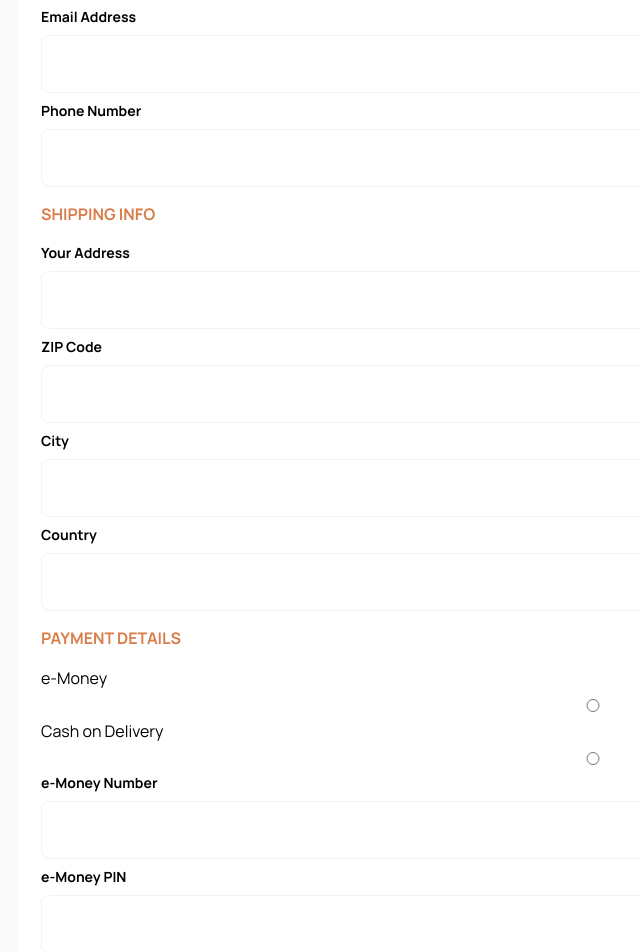
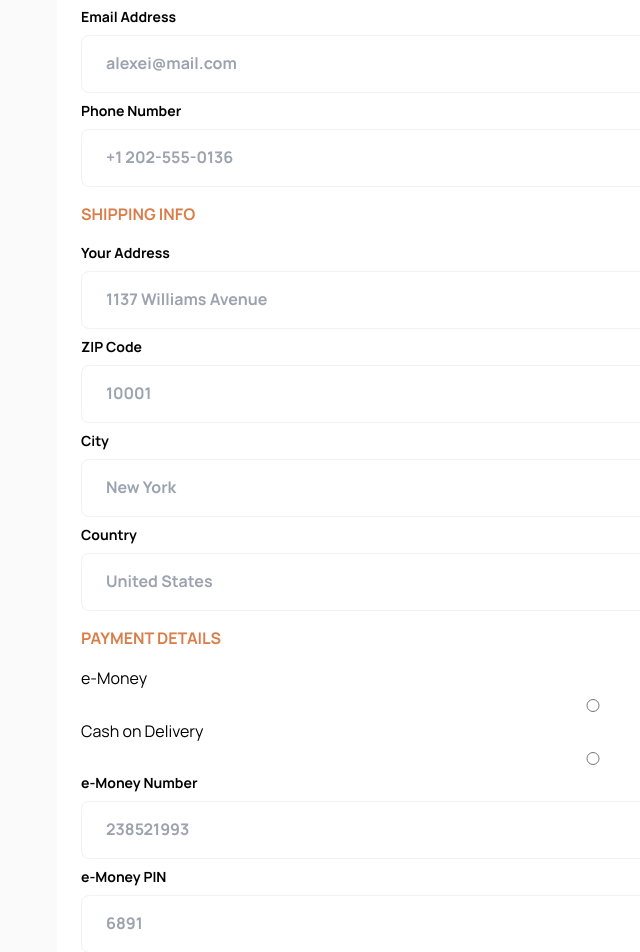
Before and after one commit to ccccchriz/audiophile-ecommerce-website, a React (Vite) app: page /checkout in a window 1280 px wide. Shown: the part 340-1292 px from the top of the page, without its empty margins (47-687 px from the left). Built offline with nearby package versions, Linux system fonts and the light colour scheme.

Commit message:
checkout styling

```diff
--- a/src/index.css
+++ b/src/index.css
@@ -22,3 +22,12 @@
   font-weight: normal;
   font-style: normal;
 }
+
+@layer components {
+  .label-primary {
+    @apply font-bold text-sm;
+  }
+  .input-primary {
+    @apply border-gray border rounded-lg py-4 px-6 font-bold text-black placeholder:text-opacity-40;
+  }
+}
--- a/src/pages/Checkout.tsx
+++ b/src/pages/Checkout.tsx
@@ -1,62 +1,65 @@
 export default function Checkout() {
   return (
-    <div className="p-16  w-full">
+    <div className="py-16 px-6  w-full max-w-[70rem]">
       <div className=" w-full ">
         <form className="bg-white p-6 rounded-lg grid gap-4 w-full">
           <h2 className="font-bold text-3xl uppercase">Checkout</h2>
           <h3 className="text-brown font-bold uppercase">Billing details</h3>
           <div className="grid gap-2">
-            <label htmlFor="" className="font-bold text-sm">
+            <label htmlFor="" className="label-primary">
               Name
             </label>
             <input
+              placeholder="Alexei Ward"
               type="text"
-              className="border-gray border rounded-lg py-4 px-6"
+              className="input-primary"
             />
-            <label htmlFor="" className="font-bold text-sm">
+            <label htmlFor="" className="label-primary">
               Email Address
             </label>
             <input
+              placeholder="alexei@mail.com"
               type="email"
-              className="border-gray border rounded-lg py-4 px-6"
+              className="input-primary"
             />
-            <label htmlFor="" className="font-bold text-sm">
+            <label htmlFor="" className="label-primary">
               Phone Number
             </label>
             <input
+              placeholder="+1 202-555-0136"
               type="text"
-              className="border-gray border rounded-lg py-4 px-6"
+              className="input-primary"
             />
           </div>
           <h3 className="text-brown font-bold uppercase">Shipping info</h3>
           <div className="grid gap-2">
-            <label htmlFor="" className="font-bold text-sm">
+            <label htmlFor="" className="label-primary">
               Your Address
             </label>
             <input
+              placeholder="1137 Williams Avenue"
               type="text"
-              className="border-gray border rounded-lg py-4 px-6"
+              className="input-primary"
             />
-            <label htmlFor="" className="font-bold text-sm">
+            <label htmlFor="" className="label-primary">
               ZIP Code
             </label>
-            <input
-              type="text"
-              className="border-gray border rounded-lg py-4 px-6"
-            />
-            <label htmlFor="" className="font-bold text-sm">
+            <input placeholder="10001" type="text" className="input-primary" />
+            <label htmlFor="" className="label-primary">
               City
             </label>
             <input
+              placeholder="New York"
               type="text"
-              className="border-gray border rounded-lg py-4 px-6"
+              className="input-primary"
             />
-            <label htmlFor="" className="font-bold text-sm">
+            <label htmlFor="" className="label-primary">
               Country
             </label>
             <input
+              placeholder="United States"
               type="text"
-              className="border-gray border rounded-lg py-4 px-6"
+              className="input-primary"
             />
           </div>
           <h3 className="text-brown font-bold uppercase">Payment details</h3>
@@ -65,20 +68,18 @@ export default function Checkout() {
             <input type="radio" />
             <label htmlFor="">Cash on Delivery</label>
             <input type="radio" />
-            <label htmlFor="" className="font-bold text-sm">
+            <label htmlFor="" className="label-primary">
               e-Money Number
             </label>
             <input
-              type="text"
-              className="border-gray border rounded-lg py-4 px-6"
+              placeholder="238521993"
+              type="number"
+              className="input-primary"
             />
-            <label htmlFor="" className="font-bold text-sm">
+            <label htmlFor="" className="label-primary">
               e-Money PIN
             </label>
-            <input
-              type="text"
-              className="border-gray border rounded-lg py-4 px-6"
-            />
+            <input placeholder="6891" type="number" className="input-primary" />
           </div>
         </form>
       </div>
```
